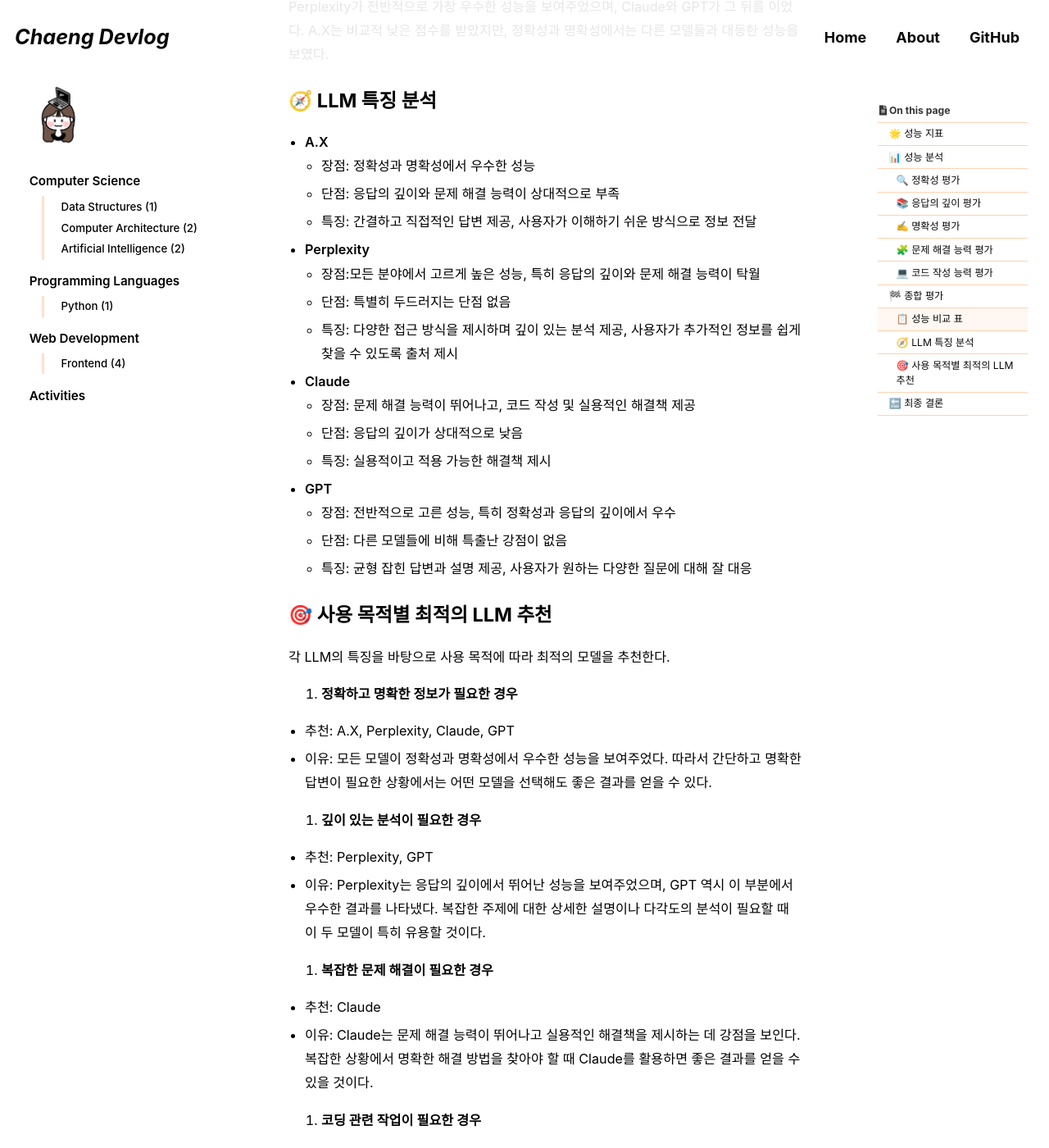
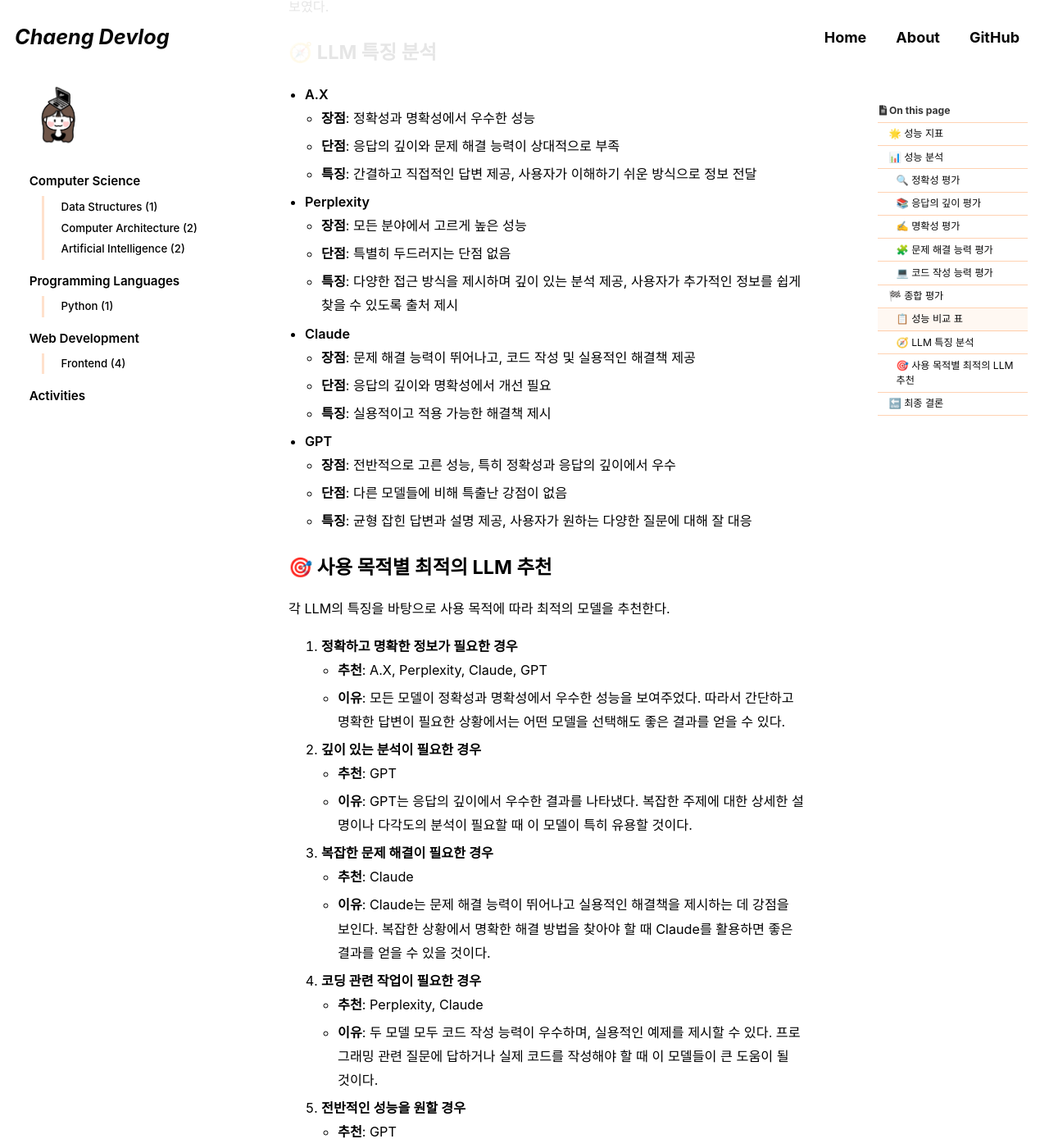
Before and after one commit to cchaeyoung/cchaeyoung.github.io, a Jekyll site: the page built from _posts/2024-09-20-llm-comparison-analysis.md, in a window 1280 px wide and 1400 px high, scrolled down 15957 px. Shown: the whole window at 82% size. Built offline with Jekyll 4.4.1, drawn with Linux system fonts in a browser that asks for light colours; cached includes are drawn as plain includes; some web fonts are replaced; comment, search, counter and statistics services are not loaded; some of the changed text lies outside the part shown.

Commit message:
docs: Update content

```diff
--- a/_posts/2024-09-20-llm-comparison-analysis.md
+++ b/_posts/2024-09-20-llm-comparison-analysis.md
@@ -76,8 +76,8 @@
   **내용 요약**
 
   - var, let, const의 특징을 상세히 설명
-  - 각각의 스코프, 재선언/재할당 가능 여부, 도입 시기 등을 정확히 기술
-  - 변수 선언과 할당의 과정, 변수 명명 규칙, 권장 사항 등 추가적인 정보도 제공
+  - 각각의 스코프, 재선언/재할당 가능 여부, 도입 시기 등 정확히 기술
+  - 변수 선언과 할당의 과정, 변수 명명 규칙, 권장 사항 등 추가적인 정보 제공
 
   <br />
 
@@ -97,8 +97,8 @@
 
   **내용 요약**
 
-  - var, let, const 세 가지 변수 선언 방법을 설명
-  - 각각의 스코프와 주요 특징을 간략하게 설명
+  - var, let, const 세 가지 변수 선언 방법 설명
+  - 각각의 스코프와 주요 특징 간략하게 설명
   - 각 방법에 대한 간단한 코드 예시 제공
 
   <br />
@@ -119,7 +119,7 @@
 
   **내용 요약**
 
-  - var, let, const 세 가지 변수 선언 방법을 설명
+  - var, let, const 세 가지 변수 선언 방법 설명
   - 각각의 특징 (재선언/재할당 가능 여부, 스코프, 호이스팅)을 상세히 설명
   - 각 방법에 대한 코드 예시 제공
 
@@ -151,11 +151,11 @@
 
   <br />
 
-  **평가**: 기본적인 OOP 개념을 포함하고 있지만, 각 개념에 대한 설명이 간략하다. 예시나 추가적인 설명이 부족하여 깊이 있는 이해를 제공하지 않는다.
+  **평가**: 객체 지향 프로그래밍의 주요 개념을 간결하게 설명하고 있다. 각 개념에 대한 기본적인 정의를 제공하지만, 깊이 있는 설명이나 예시는 부족하다.
 
   <br />
 
-  **점수**: 2/5
+  **점수**: 3/5
 
   <br />
 
@@ -167,7 +167,7 @@
 
   **내용 요약**
 
-  - OOP의 주요 개념(객체, 클래스, 인스턴스)과 특징(추상화, 캡슐화, 상속, 다형성)을 설명
+  - OOP의 주요 개념(객체, 클래스, 인스턴스)과 특징(추상화, 캡슐화, 상속, 다형성) 설명
   - OOP의 장점(코드 재사용성, 유지보수성, 직관적 코드) 설명
   - 각 개념에 대한 출처 제공
 
@@ -189,7 +189,7 @@
 
   **내용 요약**
 
-  - OOP의 주요 개념(객체, 클래스, 상속, 캡슐화, 다형성)을 설명
+  - OOP의 주요 개념(객체, 클래스, 상속, 캡슐화, 다형성) 설명
   - OOP의 장점(모듈성, 재사용성, 확장성, 유지보수성) 설명
 
   <br />
@@ -210,16 +210,16 @@
 
   **내용 요약**
 
-  - OOP의 주요 개념(클래스, 객체, 상속, 다형성, 캡슐화, 추상화)을 설명
-  - 각 개념의 의미와 중요성을 제시
+  - OOP의 주요 개념(클래스, 객체, 상속, 다형성, 캡슐화, 추상화) 설명
+  - 각 개념의 의미와 중요성 제시
 
   <br />
 
-  **평가**: OOP의 각 개념에 대해 더 자세한 설명을 제공하고 있다. 특히 클래스와 객체의 관계, 각 개념의 목적과 이점을 명확히 설명하고 있어 깊이 있는 이해를 돕는다. 그러나 구체적인 코드 예시나 실제 적용 사례가 없어 완벽한 깊이에는 조금 부족하다.
+  **평가**: 객체 지향 프로그래밍의 주요 개념을 가장 상세하게 설명하고 있다. 각 개념에 대한 설명이 깊이 있고, 각 개념이 서로 어떻게 연결되는지를 보여주어 포괄적인 이해를 제공한다.
 
   <br />
 
-  **점수**: 4/5
+  **점수**: 5/5
 
   <br />
 
@@ -259,7 +259,7 @@
   **내용 요약**
 
   - API를 레스토랑 비유를 통해 설명
-  - 손님(클라이언트), 점원(API), 주방(서버)의 역할을 통해 API의 기능을 설명하고, 실제 API와의 비교를 제시
+  - 손님(클라이언트), 점원(API), 주방(서버)의 역할을 통해 API의 기능 설명, 실제 API와의 비교 제시
 
   <br />
 
@@ -328,12 +328,12 @@
 
   **내용 요약**
 
-  - 첫 번째 원소를 임시 변수에 저장하고, 나머지 원소들과 비교하며 중복을 제거하는 방식을 제안
+  - 첫 번째 원소를 임시 변수에 저장, 나머지 원소들과 비교하며 중복을 제거하는 방식 제안
   - JavaScript 코드로 구현하여 설명
 
   <br />
 
-  **평가**: 간단한 접근 방식을 제시하고 있지만, 이 방법은 연속된 중복 요소만 제거할 수 있어 완전한 해결책이 되지 못합니다. 문제의 요구사항을 완전히 충족시키지 못하고 있습니다.
+  **평가**: 간단한 접근 방식을 제시하고 있지만, 이 방법은 연속된 중복 요소만 제거할 수 있어 완전한 해결책이 되지 못한다. 문제의 요구사항을 완전히 충족시키지 못하고 있다.
 
   <br />
 
@@ -349,7 +349,7 @@
 
   **내용 요약**
 
-  - Set, LinkedHashSet, Stream의 distinct() 메소드, 정렬 후 unique() 함수 사용 등 다양한 방법을 제시
+  - Set, LinkedHashSet, Stream의 distinct() 메소드, 정렬 후 unique() 함수 사용 등 다양한 방법 제시
   - 각각에 대한 코드 예시 제공
 
   <br />
@@ -370,7 +370,7 @@
 
   **내용 요약**
 
-  - 새로운 배열을 생성하고, 원본 배열을 순회하면서 중복 여부를 확인하여 새 배열에 추가하는 방식을 제안
+  - 새로운 배열을 생성하고, 원본 배열을 순회하면서 중복 여부를 확인하여 새 배열에 추가하는 방식 제안
   - JavaScript 코드로 구현하여 설명
 
   <br />
@@ -480,7 +480,7 @@
 
   **내용 요약**
 
-  - set() 함수를 사용하여 리스트의 중복 요소를 제거하는 한 가지 방법을 제시
+  - set() 함수를 사용하여 리스트의 중복 요소를 제거하는 한 가지 방법 제시
   - 코드 예시와 함께 각 단계에 대한 설명을 제공했으며, 마지막으로 결과를 출력하는 부분까지 포함
 
   <br />
@@ -518,26 +518,26 @@
 
 - **A.X**
 
-  - 장점: 정확성과 명확성에서 우수한 성능
-  - 단점: 응답의 깊이와 문제 해결 능력이 상대적으로 부족
-  - 특징: 간결하고 직접적인 답변 제공, 사용자가 이해하기 쉬운 방식으로 정보 전달
+  - **장점**: 정확성과 명확성에서 우수한 성능
+  - **단점**: 응답의 깊이와 문제 해결 능력이 상대적으로 부족
+  - **특징**: 간결하고 직접적인 답변 제공, 사용자가 이해하기 쉬운 방식으로 정보 전달
 
 - **Perplexity**
 
-  - 장점:모든 분야에서 고르게 높은 성능, 특히 응답의 깊이와 문제 해결 능력이 탁월
-  - 단점: 특별히 두드러지는 단점 없음
-  - 특징: 다양한 접근 방식을 제시하며 깊이 있는 분석 제공, 사용자가 추가적인 정보를 쉽게 찾을 수 있도록 출처 제시
+  - **장점**: 모든 분야에서 고르게 높은 성능
+  - **단점**: 특별히 두드러지는 단점 없음
+  - **특징**: 다양한 접근 방식을 제시하며 깊이 있는 분석 제공, 사용자가 추가적인 정보를 쉽게 찾을 수 있도록 출처 제시
 
 - **Claude**
 
-  - 장점: 문제 해결 능력이 뛰어나고, 코드 작성 및 실용적인 해결책 제공
-  - 단점: 응답의 깊이가 상대적으로 낮음
-  - 특징: 실용적이고 적용 가능한 해결책 제시
+  - **장점**: 문제 해결 능력이 뛰어나고, 코드 작성 및 실용적인 해결책 제공
+  - **단점**: 응답의 깊이와 명확성에서 개선 필요
+  - **특징**: 실용적이고 적용 가능한 해결책 제시
 
 - **GPT**
-  - 장점: 전반적으로 고른 성능, 특히 정확성과 응답의 깊이에서 우수
-  - 단점: 다른 모델들에 비해 특출난 강점이 없음
-  - 특징: 균형 잡힌 답변과 설명 제공, 사용자가 원하는 다양한 질문에 대해 잘 대응
+  - **장점**: 전반적으로 고른 성능, 특히 정확성과 응답의 깊이에서 우수
+  - **단점**: 다른 모델들에 비해 특출난 강점이 없음
+  - **특징**: 균형 잡힌 답변과 설명 제공, 사용자가 원하는 다양한 질문에 대해 잘 대응
 
 ## 🎯 사용 목적별 최적의 LLM 추천
 
@@ -545,30 +545,31 @@
 
 1. **정확하고 명확한 정보가 필요한 경우**
 
-- 추천: A.X, Perplexity, Claude, GPT
-- 이유: 모든 모델이 정확성과 명확성에서 우수한 성능을 보여주었다. 따라서 간단하고 명확한 답변이 필요한 상황에서는 어떤 모델을 선택해도 좋은 결과를 얻을 수 있다.
+   - **추천**: A.X, Perplexity, Claude, GPT
+   - **이유**: 모든 모델이 정확성과 명확성에서 우수한 성능을 보여주었다. 따라서 간단하고 명확한 답변이 필요한 상황에서는 어떤 모델을 선택해도 좋은 결과를 얻을 수 있다.
 
 2. **깊이 있는 분석이 필요한 경우**
 
-- 추천: Perplexity, GPT
-- 이유: Perplexity는 응답의 깊이에서 뛰어난 성능을 보여주었으며, GPT 역시 이 부분에서 우수한 결과를 나타냈다. 복잡한 주제에 대한 상세한 설명이나 다각도의 분석이 필요할 때 이 두 모델이 특히 유용할 것이다.
+   - **추천**: GPT
+   - **이유**: GPT는 응답의 깊이에서 우수한 결과를 나타냈다. 복잡한 주제에 대한 상세한 설명이나 다각도의 분석이 필요할 때 이 모델이 특히 유용할 것이다.
 
 3. **복잡한 문제 해결이 필요한 경우**
 
-- 추천: Claude
-- 이유: Claude는 문제 해결 능력이 뛰어나고 실용적인 해결책을 제시하는 데 강점을 보인다. 복잡한 상황에서 명확한 해결 방법을 찾아야 할 때 Claude를 활용하면 좋은 결과를 얻을 수 있을 것이다.
+   - **추천**: Claude
+   - **이유**: Claude는 문제 해결 능력이 뛰어나고 실용적인 해결책을 제시하는 데 강점을 보인다. 복잡한 상황에서 명확한 해결 방법을 찾아야 할 때 Claude를 활용하면 좋은 결과를 얻을 수 있을 것이다.
 
 4. **코딩 관련 작업이 필요한 경우**
 
-- 추천: Perplexity, Claude
-- 이유: 두 모델 모두 코드 작성 능력이 우수하며, 실용적인 예제를 제시할 수 있다. 프로그래밍 관련 질문에 답하거나 실제 코드를 작성해야 할 때 이 모델들이 큰 도움이 될 것이다.
+   - **추천**: Perplexity, Claude
+   - **이유**: 두 모델 모두 코드 작성 능력이 우수하며, 실용적인 예제를 제시할 수 있다. 프로그래밍 관련 질문에 답하거나 실제 코드를 작성해야 할 때 이 모델들이 큰 도움이 될 것이다.
 
 5. **전반적인 성능을 원할 경우**
 
-- 추천: GPT
-- 이유: GPT는 모든 평가 항목에서 고른 성능을 보여주었다. 특정 분야에 치우치지 않고 다양한 주제와 타입의 질문에 대해 균형 잡힌 응답을 제공하므로, 범용적인 용도로 사용하기에 적합하다.
+   - **추천**: GPT
+   - **이유**: GPT는 모든 평가 항목에서 고른 성능을 보여주었다. 특정 분야에 치우치지 않고 다양한 주제와 타입의 질문에 대해 균형 잡힌 응답을 제공하므로, 범용적인 용도로 사용하기에 적합하다.
 
 위 추천은 분석 결과를 바탕으로 한 것이지만, 개인의 구체적인 needs나 상황에 따라 다를 수 있다. 또한 LLM 기술은 빠르게 발전하고 있어, 각 모델의 성능과 특징이 지속적으로 변화할 수 있음을 유의해야 한다.
+
 따라서 중요한 결정을 내릴 때는 항상 최신 정보를 확인하고, 필요하다면 여러 모델을 직접 비교해보는 것이 좋다.
 
 ---
```
Also changed, not shown: other parts of _posts/2024-09-20-llm-comparison-analysis.md (+4 -4 lines).
